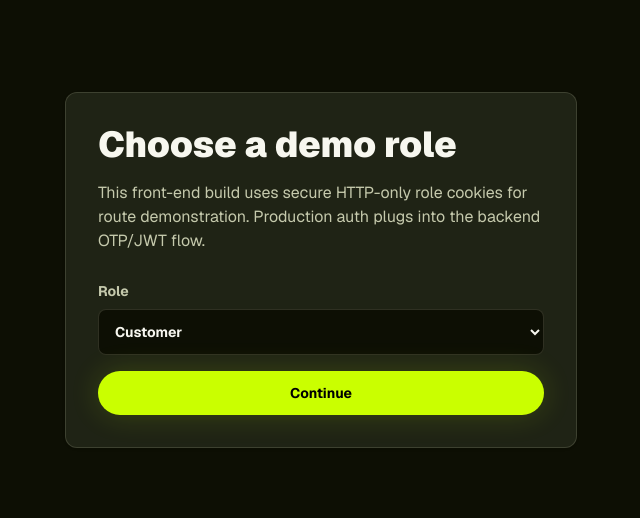
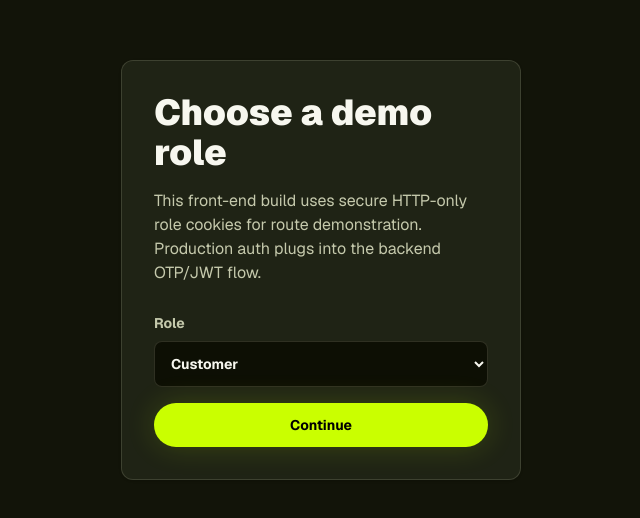
Before and after one commit to manishborikar92/Pickleball, a Next.js app in the folder web/: page /login in a window 1280 px wide. Shown: the part 130-648 px from the top of the page, without its empty margins (319-959 px from the left). Built offline with nearby package versions, Linux system fonts and the light colour scheme.

Commit message:
feat(auth): add auth layout and demo login page
Adds the root layout for the (auth) route group with secure CSP headers and no-index robots configuration, plus a demo login page with role selection for local testing of the auth flow.

```diff
--- /dev/null
+++ b/web/src/app/(auth)/layout.js
@@ -0,0 +1,47 @@
+import "../globals.css";
+import { Geist } from "next/font/google";
+
+const geistSans = Geist({
+  variable: "--font-geist-sans",
+  subsets: ["latin"],
+});
+
+export const metadata = {
+  title: {
+    default: "Baseline Arena | Security Portal",
+    template: "%s | Baseline Arena Security",
+  },
+  description: "Secure Single Sign-On (SSO) Portal for Baseline Arena",
+  // Strict robots configuration: Auth subdomain and login paths must NEVER be indexed
+  robots: {
+    index: false,
+    follow: false,
+    googleBot: {
+      index: false,
+      follow: false,
+    },
+  },
+};
+
+export default function AuthLayout({ children }) {
+  return (
+    <html
+      lang="en"
+      className={`${geistSans.variable} h-full antialiased`}
+      suppressHydrationWarning
+    >
+      <head>
+        {/* Isolated Security CSP Header Hook for Auth Portal */}
+        <meta
+          httpEquiv="Content-Security-Policy"
+          content="frame-ancestors 'none'; object-src 'none';"
+        />
+      </head>
+      <body className="min-h-full flex flex-col bg-background text-foreground" suppressHydrationWarning>
+        <div className="flex-1 flex flex-col justify-center py-12 sm:px-6 lg:px-8 bg-surface-panel/30">
+          {children}
+        </div>
+      </body>
+    </html>
+  );
+}
--- a/web/src/app/(public)/login/page.js
+++ b/web/src/app/(auth)/login/page.js
@@ -15,8 +15,8 @@ export default async function LoginPage({ searchParams }) {
   const next = params?.next || "/dashboard";
 
   return (
-    <main className="grid min-h-screen place-items-center px-6 py-12">
-      <Card className="w-full max-w-lg p-8">
+    <main className="sm:mx-auto sm:w-full sm:max-w-md px-6">
+      <Card className="p-8">
         <h1 className="text-4xl font-black">Choose a demo role</h1>
         <p className="mt-4 text-muted">
           This front-end build uses secure HTTP-only role cookies for route
@@ -33,7 +33,7 @@ export default async function LoginPage({ searchParams }) {
               <option value="super_admin">Super Admin</option>
             </select>
           </label>
-          <Button type="submit" className="w-full">Continue</Button>
+          <Button type="submit" className="w-full justify-center">Continue</Button>
         </form>
       </Card>
     </main>
```
